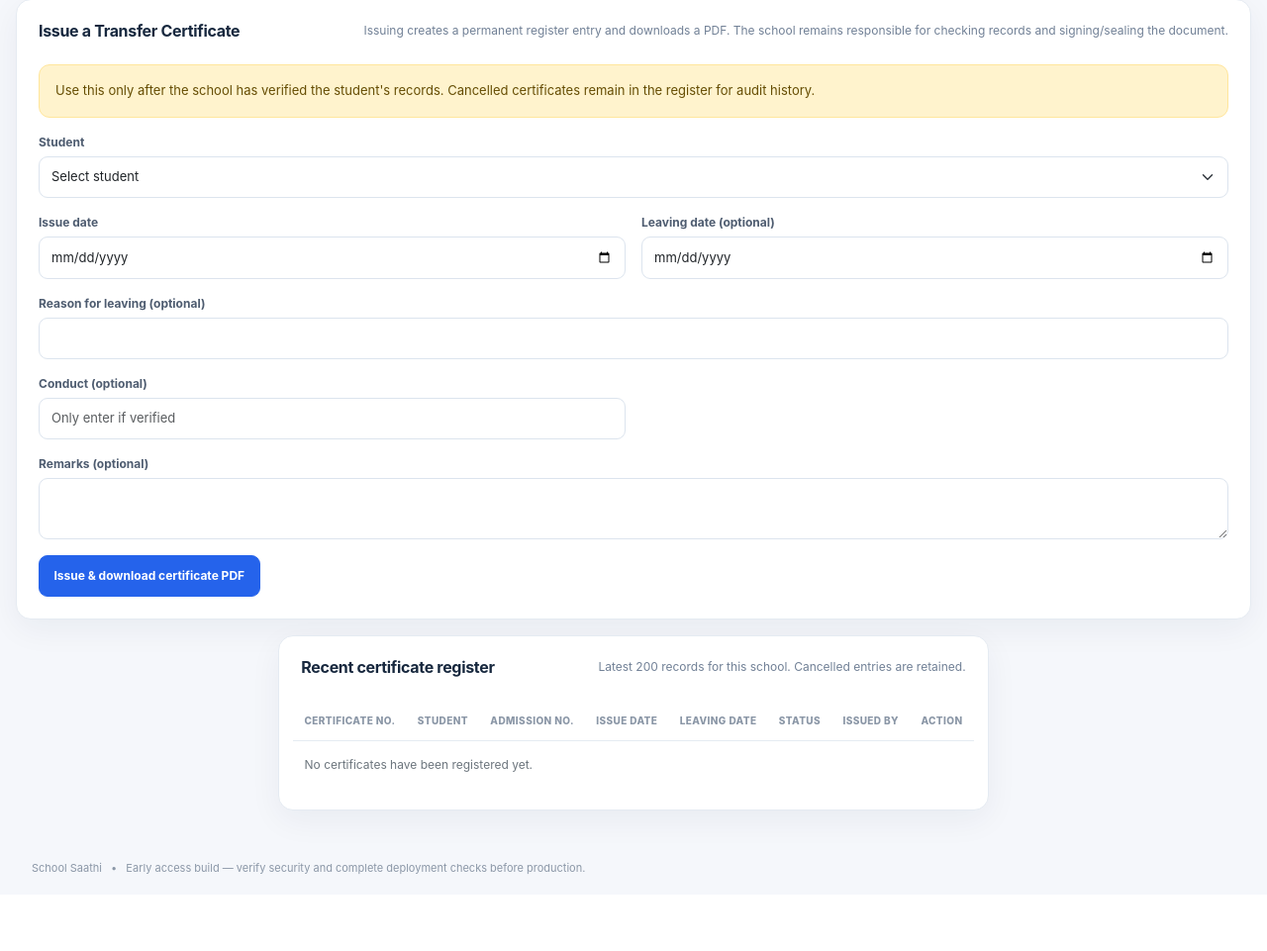
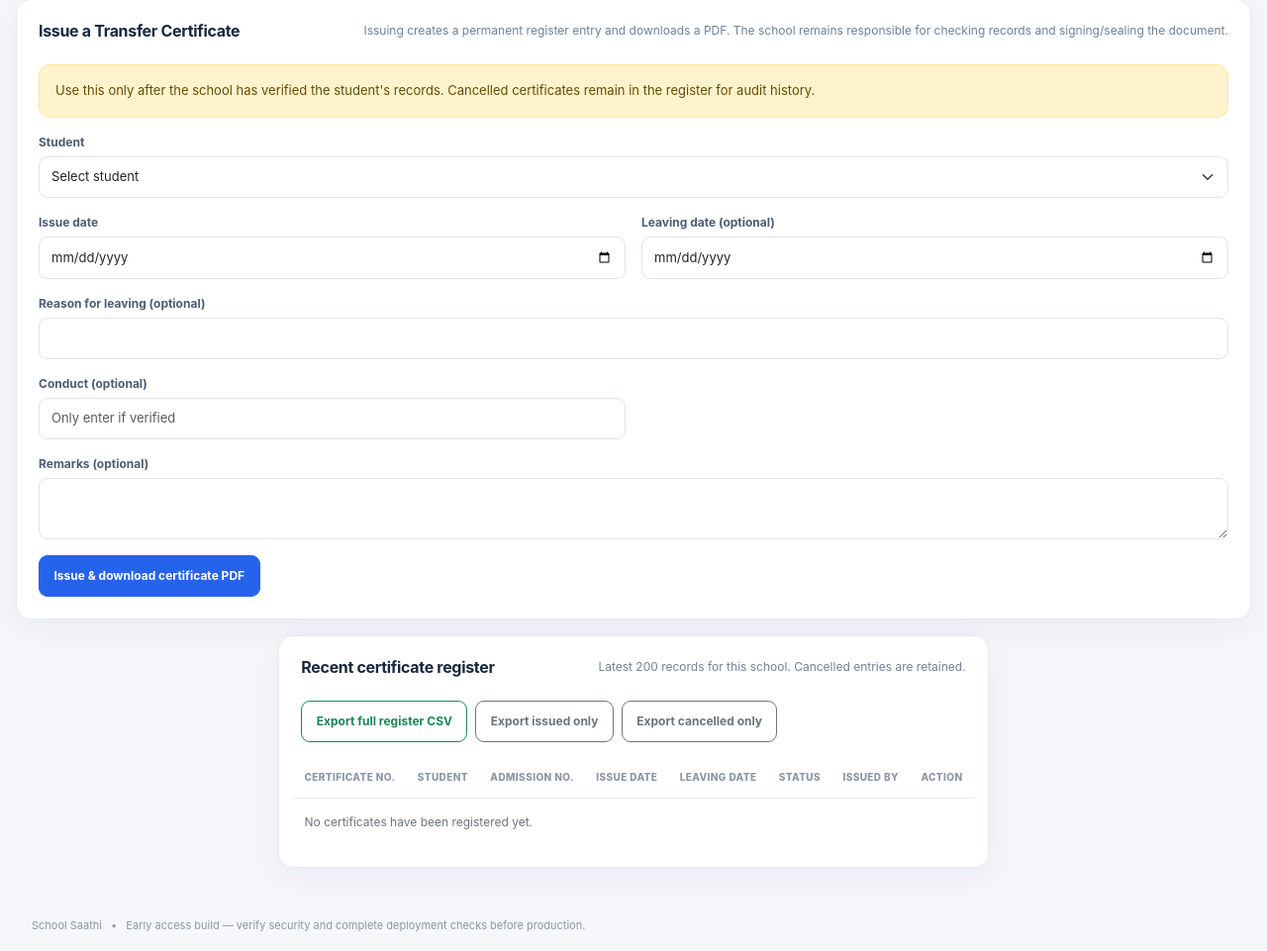
Before and after one commit to pk8873/My_school, a Django app: template templates/schools/transfer_certificate_register.html in a window 1280 px wide. Shown: the part 228-1189 px from the top of the page at 99% size. Before the commit the page ends 1112 px from the top, so only its background shows below. Run offline with Django 5.2, Linux system fonts and the light colour scheme; the template is opened without the code that fills it, so the values that code supplies are empty.

Commit message:
feat: add TC register CSV export controls

```diff
--- a/templates/schools/transfer_certificate_register.html
+++ b/templates/schools/transfer_certificate_register.html
@@ -27,6 +27,11 @@
 </section>
 <section class="panel">
   <div class="panel-heading"><h2>Recent certificate register</h2><p>Latest 200 records for this school. Cancelled entries are retained.</p></div>
+  <div class="d-flex flex-wrap gap-2 mb-3">
+    <a class="btn btn-outline-success" href="{% url 'transfer_certificate_register_csv' %}?school={{ membership.school_id }}">Export full register CSV</a>
+    <a class="btn btn-outline-secondary" href="{% url 'transfer_certificate_register_csv' %}?school={{ membership.school_id }}&status=issued">Export issued only</a>
+    <a class="btn btn-outline-secondary" href="{% url 'transfer_certificate_register_csv' %}?school={{ membership.school_id }}&status=cancelled">Export cancelled only</a>
+  </div>
   <div class="table-responsive"><table class="table table-hover align-middle">
     <thead><tr><th>Certificate no.</th><th>Student</th><th>Admission no.</th><th>Issue date</th><th>Leaving date</th><th>Status</th><th>Issued by</th><th>Action</th></tr></thead>
     <tbody>
```
